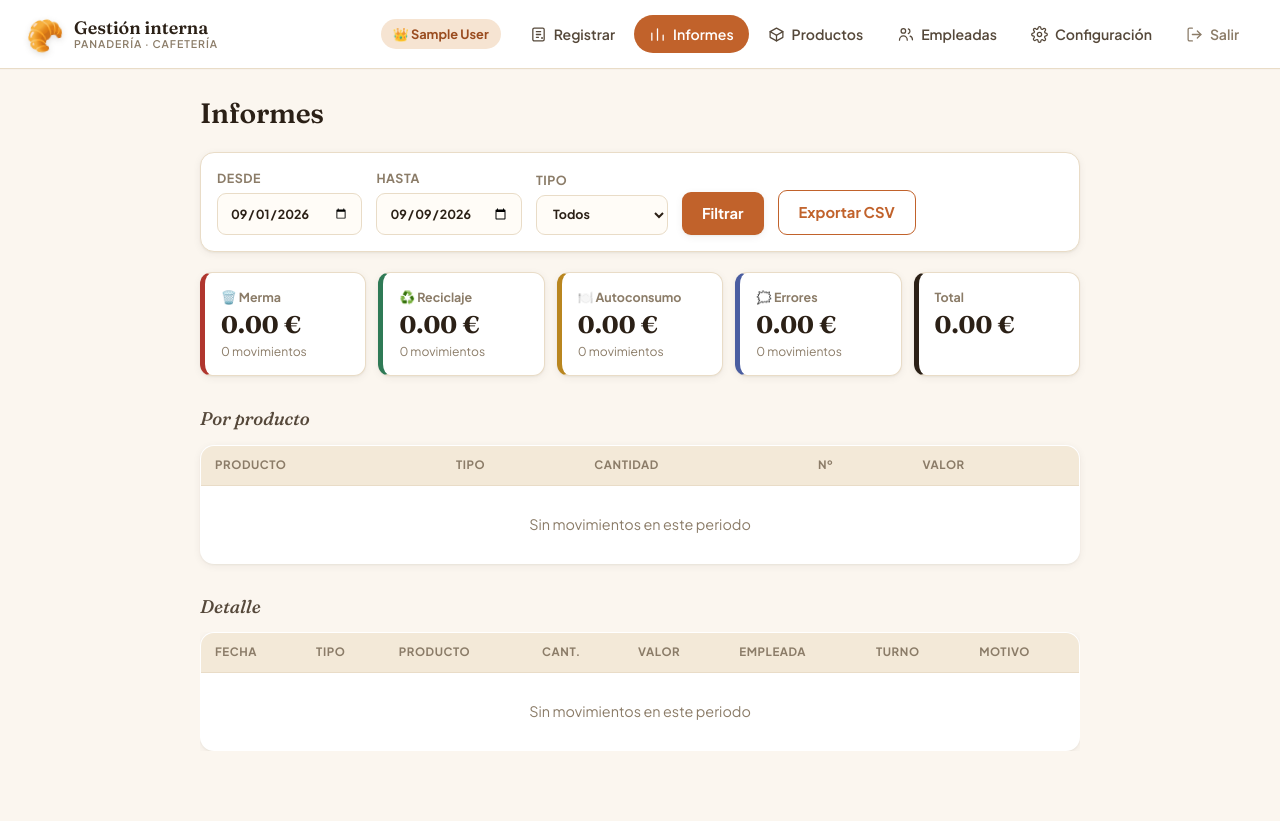
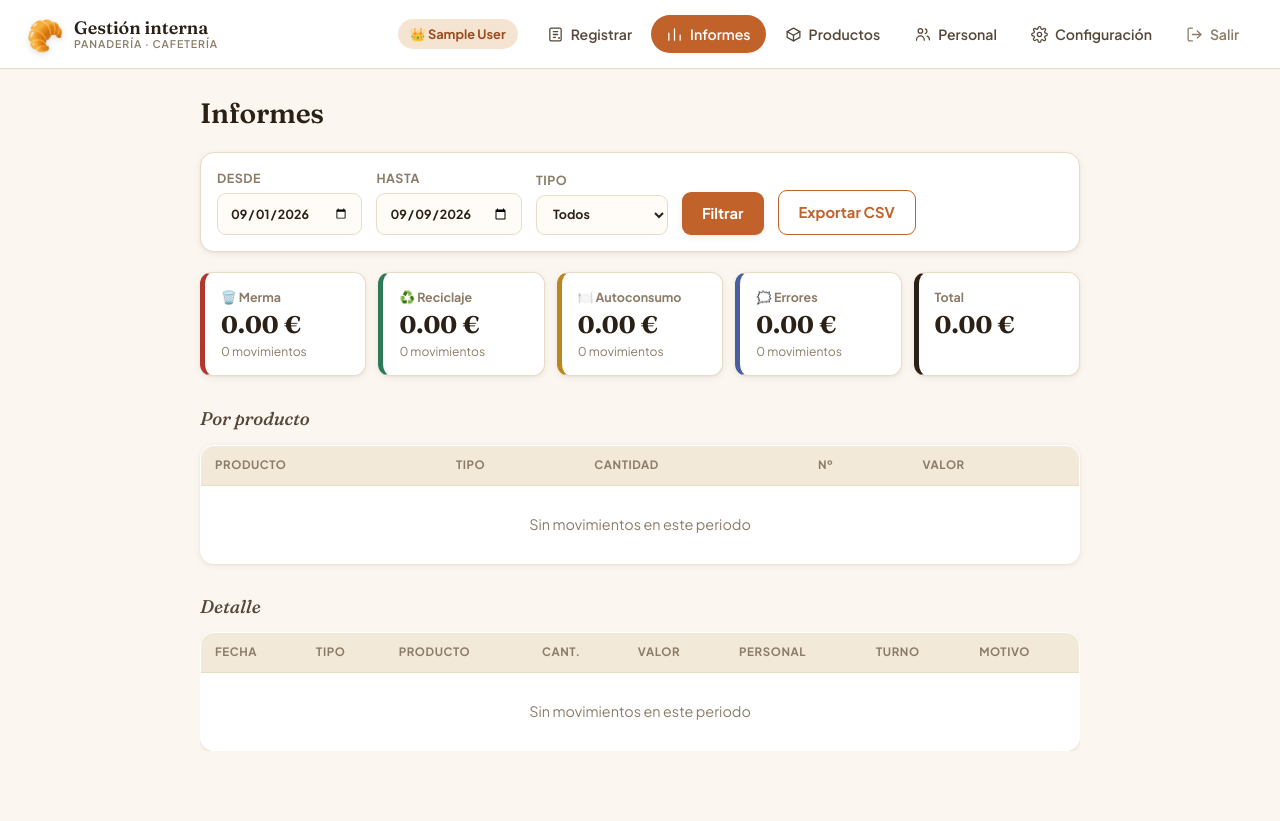
Before and after one commit to ewanreeves/panaderia, a Flask app: page /informes in a window 1280 px wide. Run offline with Flask 3, Linux system fonts and the light colour scheme; the visitor is signed in with stand-in values (Sample User, id 1); data that the repository does not hold is empty.

Commit message:
Adjuntar Excel al correo de cierre, renombrar Empleadas a Personal, y anadir cambio/recuperacion de contrasena
- El correo de cierre de turno ahora lleva adjunto un .xlsx con una
  hoja de resumen por concepto y otra con el detalle linea a linea,
  para que Cristina pueda llevar la contabilidad.
- "Empleadas" pasa a llamarse "Personal" en toda la interfaz (rutas
  /personal, nav, mensajes). La tabla y columnas internas mantienen
  el nombre "empleada" para no tocar el esquema de datos.
- Configuracion incluye ahora un formulario para que Cristina cambie
  su propia contrasena.
- Login incluye "He olvidado la contraseña": genera una contraseña
  aleatoria nueva y la envia al correo configurado en Configuracion,
  invalidando la anterior. Tiene un margen de 5 minutos entre envios
  para evitar abusos.

Co-Authored-By: Claude Sonnet 5 <noreply@anthropic.com>

```diff
--- a/app.py
+++ b/app.py
@@ -64,7 +64,7 @@ def admin_required(view):
 def login():
     if request.method == "POST":
         password = request.form.get("password", "")
-        if password == config.APP_PASSWORD:
+        if password == db.get_config("admin_password", config.APP_PASSWORD):
             session.clear()
             session["rol"] = "admin"
             session["nombre"] = config.ADMIN_NOMBRE
@@ -72,6 +72,35 @@ def login():
             return redirect(destino)
         flash("Contraseña incorrecta")
     return render_template("login.html", empleadas=db.list_empleadas(), admin_nombre=config.ADMIN_NOMBRE)
+
+
+@app.route("/login/recuperar", methods=["POST"])
+def login_recuperar():
+    ultimo = db.get_config("recuperacion_ultimo_envio")
+    ahora = datetime.now()
+    if ultimo:
+        transcurrido = ahora - datetime.fromisoformat(ultimo)
+        if transcurrido.total_seconds() < 300:
+            flash("Ya se ha enviado una contraseña nueva hace un momento — revisa el correo.")
+            return redirect(url_for("login"))
+
+    destino = correo.ajustes_smtp()["destino"]
+    if not destino:
+        flash("No hay ningún correo configurado para recuperar la contraseña. Contacta con quien mantiene la app.")
+        return redirect(url_for("login"))
+
+    anterior = db.get_config("admin_password", config.APP_PASSWORD)
+    nueva = secrets.token_urlsafe(6)
+    db.set_config("admin_password", nueva)
+
+    ok, mensaje = correo.enviar_nueva_password(nueva, config.ADMIN_NOMBRE)
+    if ok:
+        db.set_config("recuperacion_ultimo_envio", ahora.isoformat(timespec="seconds"))
+        flash("Te hemos enviado una contraseña nueva por correo. La anterior ha dejado de funcionar.")
+    else:
+        db.set_config("admin_password", anterior)
+        flash(f"No se ha podido enviar el correo ({mensaje}). La contraseña no se ha cambiado — inténtalo más tarde.")
+    return redirect(url_for("login"))
 
 
 @app.route("/login/empleada/<int:empleada_id>", methods=["POST"])
@@ -294,48 +323,48 @@ def productos_importar_gotpv():
     return render_template("productos_importar_gotpv.html")
 
 
-# ---------- empleadas ----------
+# ---------- personal ----------
 
-@app.route("/empleadas")
+@app.route("/personal")
 @admin_required
-def empleadas():
-    return render_template("empleadas.html", empleadas=db.list_empleadas())
+def personal():
+    return render_template("personal.html", empleadas=db.list_empleadas())
 
 
-@app.route("/empleadas/nuevo", methods=["POST"])
+@app.route("/personal/nuevo", methods=["POST"])
 @admin_required
-def empleadas_nuevo():
+def personal_nuevo():
     nombre = request.form.get("nombre", "").strip()
     if not nombre:
         flash("El nombre es obligatorio")
-        return redirect(url_for("empleadas"))
+        return redirect(url_for("personal"))
     db.insert_empleada(nombre)
-    flash(f'Empleada "{nombre}" añadida')
-    return redirect(url_for("empleadas"))
+    flash(f'"{nombre}" añadido al personal')
+    return redirect(url_for("personal"))
 
 
-@app.route("/empleadas/<int:empleada_id>/editar", methods=["POST"])
+@app.route("/personal/<int:empleada_id>/editar", methods=["POST"])
 @admin_required
-def empleadas_editar(empleada_id):
+def personal_editar(empleada_id):
     if not db.get_empleada(empleada_id):
         abort(404)
     nombre = request.form.get("nombre", "").strip()
     if not nombre:
         flash("El nombre es obligatorio")
-        return redirect(url_for("empleadas"))
+        return redirect(url_for("personal"))
     db.update_empleada(empleada_id, nombre)
-    flash("Empleada actualizada")
-    return redirect(url_for("empleadas"))
+    flash("Actualizado")
+    return redirect(url_for("personal"))
 
 
-@app.route("/empleadas/<int:empleada_id>/eliminar", methods=["POST"])
+@app.route("/personal/<int:empleada_id>/eliminar", methods=["POST"])
 @admin_required
-def empleadas_eliminar(empleada_id):
+def personal_eliminar(empleada_id):
     if not db.get_empleada(empleada_id):
         abort(404)
     db.set_empleada_activa(empleada_id, activo=False)
-    flash("Empleada archivada")
-    return redirect(url_for("empleadas"))
+    flash("Archivado")
+    return redirect(url_for("personal"))
 
 
 # ---------- registro de movimientos ----------
@@ -600,7 +629,7 @@ def informes_exportar():
 
     buffer = io.StringIO()
     writer = csv.writer(buffer, delimiter=";")
-    writer.writerow(["Fecha", "Tipo", "Producto", "Cantidad", "Valor unitario", "Valor total", "Empleada", "Turno", "Motivo"])
+    writer.writerow(["Fecha", "Tipo", "Producto", "Cantidad", "Valor unitario", "Valor total", "Personal", "Turno", "Motivo"])
     for m in movimientos:
         writer.writerow([
             m["fecha"], db.TIPO_LABELS.get(m["tipo"], m["tipo"]), m["producto_nombre"],
@@ -641,5 +670,24 @@ def configuracion():
     )
 
 
+@app.route("/configuracion/password", methods=["POST"])
+@admin_required
+def configuracion_password():
+    actual = request.form.get("actual", "")
+    nueva = request.form.get("nueva", "")
+    repetir = request.form.get("repetir", "")
+
+    if actual != db.get_config("admin_password", config.APP_PASSWORD):
+        flash("La contraseña actual no es correcta")
+    elif not nueva or len(nueva) < 4:
+        flash("La contraseña nueva tiene que tener al menos 4 caracteres")
+    elif nueva != repetir:
+        flash("La contraseña nueva no coincide en los dos campos")
+    else:
+        db.set_config("admin_password", nueva)
+        flash("Contraseña actualizada")
+    return redirect(url_for("configuracion"))
+
+
 if __name__ == "__main__":
     app.run(debug=True, host="127.0.0.1", port=5000)
--- a/static/style.css
+++ b/static/style.css
@@ -318,6 +318,7 @@ body:has(.login-box) {
 .login-admin summary::before { content: "🔒 "; }
 .login-admin form { margin-top: 14px; }
 .login-admin button { width: 100%; }
+.login-admin .olvidado { margin-top: 10px; font-size: 0.82rem; text-decoration: underline; }
 
 /* ---- pantalla de registro (estilo TPV) ---- */
 
--- a/templates/base.html
+++ b/templates/base.html
@@ -38,9 +38,9 @@
           <svg viewBox="0 0 24 24" fill="none" stroke="currentColor" stroke-width="1.8" stroke-linecap="round" stroke-linejoin="round"><path d="M21 8l-9-5-9 5 9 5 9-5Z"/><path d="M3 8v8l9 5 9-5V8"/><path d="M12 13v8"/></svg>
           <span>Productos</span>
         </a>
-        <a href="{{ url_for('empleadas') }}" class="navlink {{ 'active' if request.endpoint in ['empleadas'] else '' }}">
+        <a href="{{ url_for('personal') }}" class="navlink {{ 'active' if request.endpoint in ['personal'] else '' }}">
           <svg viewBox="0 0 24 24" fill="none" stroke="currentColor" stroke-width="1.8" stroke-linecap="round" stroke-linejoin="round"><circle cx="9" cy="7" r="3.2"/><path d="M3.5 20c0-3.3 2.5-6 5.5-6s5.5 2.7 5.5 6"/><path d="M16 4.2c1.4.5 2.3 1.8 2.3 3.3s-.9 2.8-2.3 3.3"/><path d="M18.5 14.3c1.9.6 3.3 2.6 3.3 5.2"/></svg>
-          <span>Empleadas</span>
+          <span>Personal</span>
         </a>
         <a href="{{ url_for('configuracion') }}" class="navlink {{ 'active' if request.endpoint == 'configuracion' else '' }}">
           <svg viewBox="0 0 24 24" fill="none" stroke="currentColor" stroke-width="1.8" stroke-linecap="round" stroke-linejoin="round"><circle cx="12" cy="12" r="3"/><path d="M19.4 15a1.7 1.7 0 0 0 .3 1.9l.1.1a2 2 0 1 1-2.8 2.8l-.1-.1a1.7 1.7 0 0 0-1.9-.3 1.7 1.7 0 0 0-1 1.5V21a2 2 0 1 1-4 0v-.1a1.7 1.7 0 0 0-1-1.6 1.7 1.7 0 0 0-1.9.3l-.1.1a2 2 0 1 1-2.8-2.8l.1-.1a1.7 1.7 0 0 0 .3-1.9 1.7 1.7 0 0 0-1.5-1H3a2 2 0 1 1 0-4h.1a1.7 1.7 0 0 0 1.6-1 1.7 1.7 0 0 0-.3-1.9l-.1-.1a2 2 0 1 1 2.8-2.8l.1.1a1.7 1.7 0 0 0 1.9.3H9a1.7 1.7 0 0 0 1-1.5V3a2 2 0 1 1 4 0v.1a1.7 1.7 0 0 0 1 1.5 1.7 1.7 0 0 0 1.9-.3l.1-.1a2 2 0 1 1 2.8 2.8l-.1.1a1.7 1.7 0 0 0-.3 1.9V9a1.7 1.7 0 0 0 1.5 1H21a2 2 0 1 1 0 4h-.1a1.7 1.7 0 0 0-1.5 1z"/></svg>
--- a/templates/informes.html
+++ b/templates/informes.html
@@ -15,7 +15,7 @@
     </select>
   </label>
   {% if empleadas %}
-  <label>Empleada
+  <label>Personal
     <select name="empleada">
       <option value="">Todas</option>
       {% for e in empleadas %}
@@ -72,9 +72,9 @@
 </table>
 
 {% if empleadas %}
-<h2>Por empleada</h2>
+<h2>Por personal</h2>
 <table class="tabla">
-  <thead><tr><th>Empleada</th><th>Tipo</th><th>Cantidad</th><th>Nº</th><th>Valor</th></tr></thead>
+  <thead><tr><th>Personal</th><th>Tipo</th><th>Cantidad</th><th>Nº</th><th>Valor</th></tr></thead>
   <tbody>
     {% for e in por_empleada %}
     <tr>
@@ -112,7 +112,7 @@
 <h2>Detalle</h2>
 <div class="tabla-scroll">
 <table class="tabla">
-  <thead><tr><th>Fecha</th><th>Tipo</th><th>Producto</th><th>Cant.</th><th>Valor</th><th>Empleada</th><th>Turno</th><th>Motivo</th></tr></thead>
+  <thead><tr><th>Fecha</th><th>Tipo</th><th>Producto</th><th>Cant.</th><th>Valor</th><th>Personal</th><th>Turno</th><th>Motivo</th></tr></thead>
   <tbody>
     {% for m in movimientos %}
     <tr>
--- a/templates/login.html
+++ b/templates/login.html
@@ -28,6 +28,10 @@
       </label>
       <button type="submit">Entrar como {{ admin_nombre }}</button>
     </form>
+    <form method="post" action="{{ url_for('login_recuperar') }}"
+      onsubmit="return confirm('Se generará una contraseña nueva y se enviará por correo. La contraseña actual dejará de funcionar. ¿Seguro?');">
+      <button type="submit" class="link olvidado">¿Has olvidado la contraseña?</button>
+    </form>
   </details>
 </div>
 {% endblock %}
```
Also changed, not shown: correo.py (+132 -2 lines), templates/configuracion.html (+16 -0 lines), templates/personal.html (renamed from templates/empleadas.html, +8 -8 lines), README.md.
